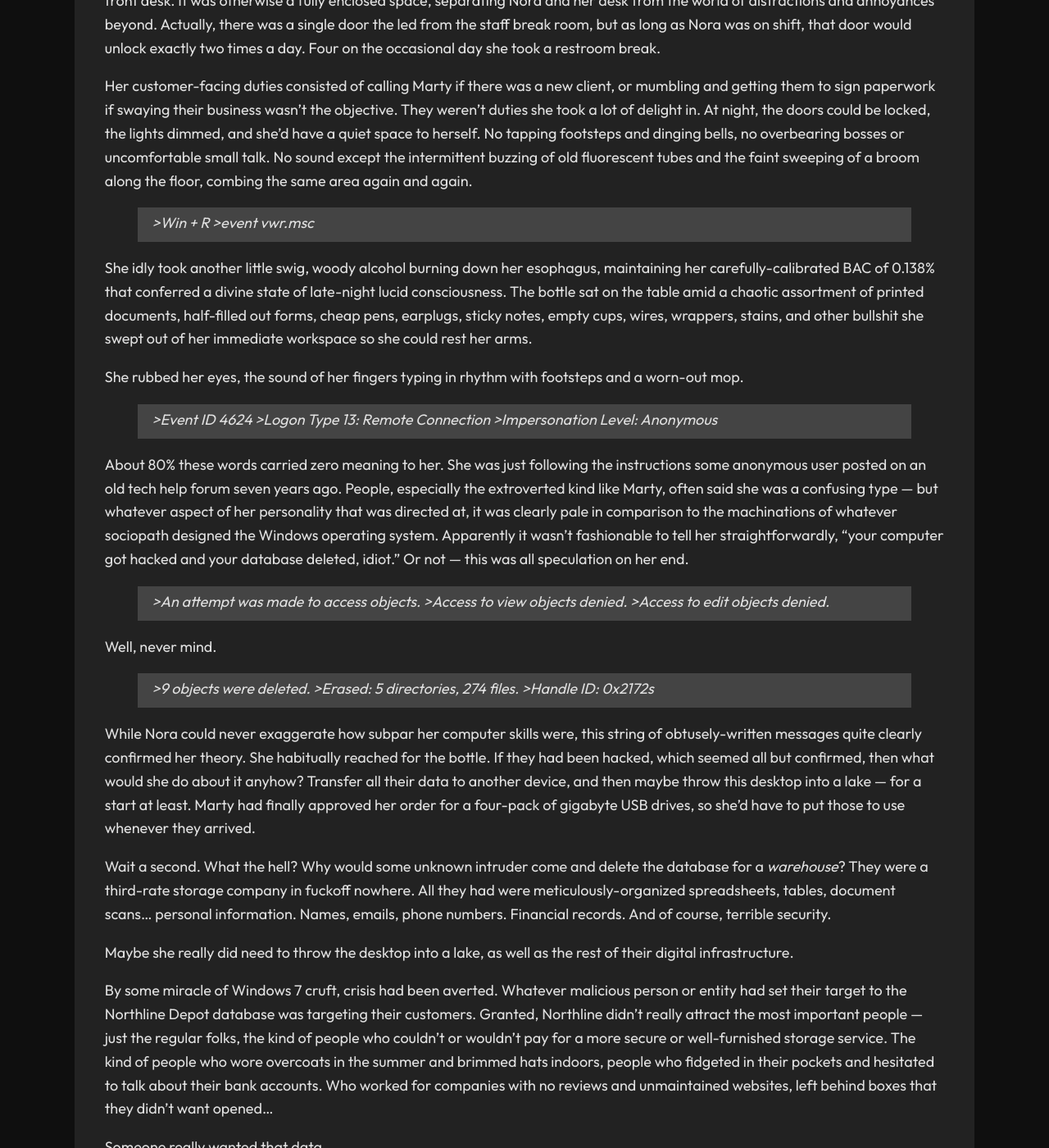
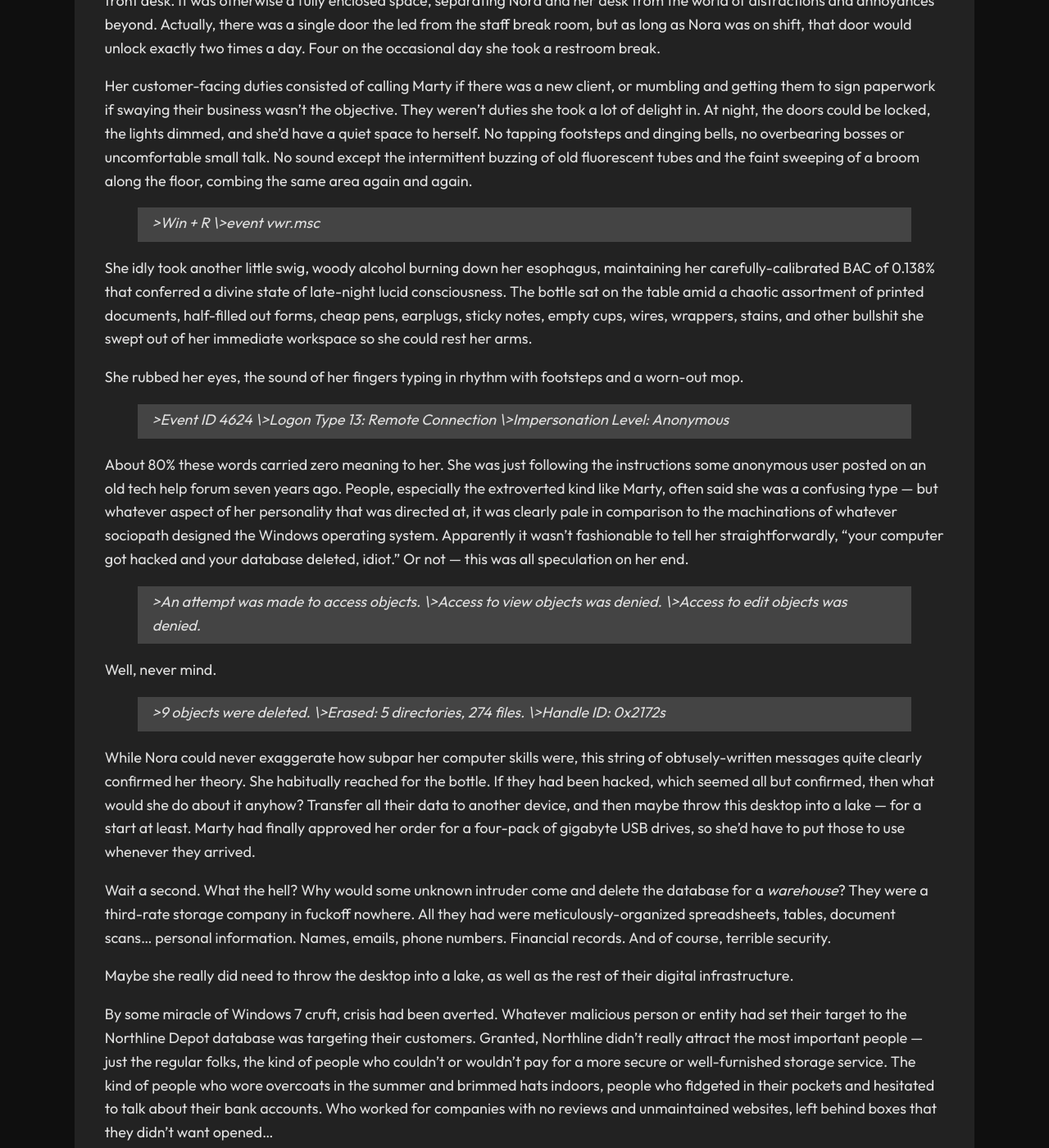
Before and after one commit to drizzleberry/drizzleberry.github.io, a Jekyll site: the page built from pages/episodes/after-hours.md, in a window 1280 px wide and 1400 px high, scrolled down 1329 px. Shown: the whole window at 82% size. Built offline with Jekyll 4.4.1, drawn with Linux system fonts in a browser that asks for light colours.

Commit message:
Update after-hours.md

```diff
--- a/pages/episodes/after-hours.md
+++ b/pages/episodes/after-hours.md
@@ -26,7 +26,7 @@ Her customer-facing duties consisted of calling Marty if there was a new client,
 <blockquote style="font-style: italic;">
 >Win + R
 
->event vwr.msc
+\>event vwr.msc
 </blockquote>
 
 She idly took another little swig, woody alcohol burning down her esophagus, maintaining her carefully-calibrated BAC of 0.138% that conferred a divine state of late-night lucid consciousness. The bottle sat on the table amid a chaotic assortment of printed documents, half-filled out forms, cheap pens, earplugs, sticky notes, empty cups, wires, wrappers, stains, and other bullshit she swept out of her immediate workspace so she could rest her arms.
@@ -37,9 +37,9 @@ She rubbed her eyes, the sound of her fingers typing in rhythm with footsteps an
 <blockquote style="font-style: italic;">
 >Event ID 4624
 
->Logon Type 13: Remote Connection
+\>Logon Type 13: Remote Connection
 
->Impersonation Level: Anonymous
+\>Impersonation Level: Anonymous
 </blockquote>
 
 About 80% these words carried zero meaning to her. She was just following the instructions some anonymous user posted on an old tech help forum seven years ago. People, especially the extroverted kind like Marty, often said she was a confusing type — but whatever aspect of her personality that was directed at, it was clearly pale in comparison to the machinations of whatever sociopath designed the Windows operating system. Apparently it wasn't fashionable to tell her straightforwardly, "your computer got hacked and your database deleted, idiot." Or not — this was all speculation on her end.
@@ -47,9 +47,9 @@ About 80% these words carried zero meaning to her. She was just following the in
 <blockquote style="font-style: italic;">
 >An attempt was made to access objects.
 
->Access to view objects denied.
+\>Access to view objects was denied.
 
->Access to edit objects denied.
+\>Access to edit objects was denied.
 </blockquote>
 
 Well, never mind.
@@ -57,9 +57,9 @@ Well, never mind.
 <blockquote style="font-style: italic;">
 >9 objects were deleted.
 
->Erased: 5 directories, 274 files.
+\>Erased: 5 directories, 274 files.
 
->Handle ID: 0x2172s
+\>Handle ID: 0x2172s
 </blockquote>
 
 While Nora could never exaggerate how subpar her computer skills were, this string of obtusely-written messages quite clearly confirmed her theory. She habitually reached for the bottle. If they had been hacked, which seemed all but confirmed, then what would she do about it anyhow? Transfer all their data to another device, and then maybe throw this desktop into a lake — for a start at least. Marty had finally approved her order for a four-pack of gigabyte USB drives, so she'd have to put those to use whenever they arrived.
```
